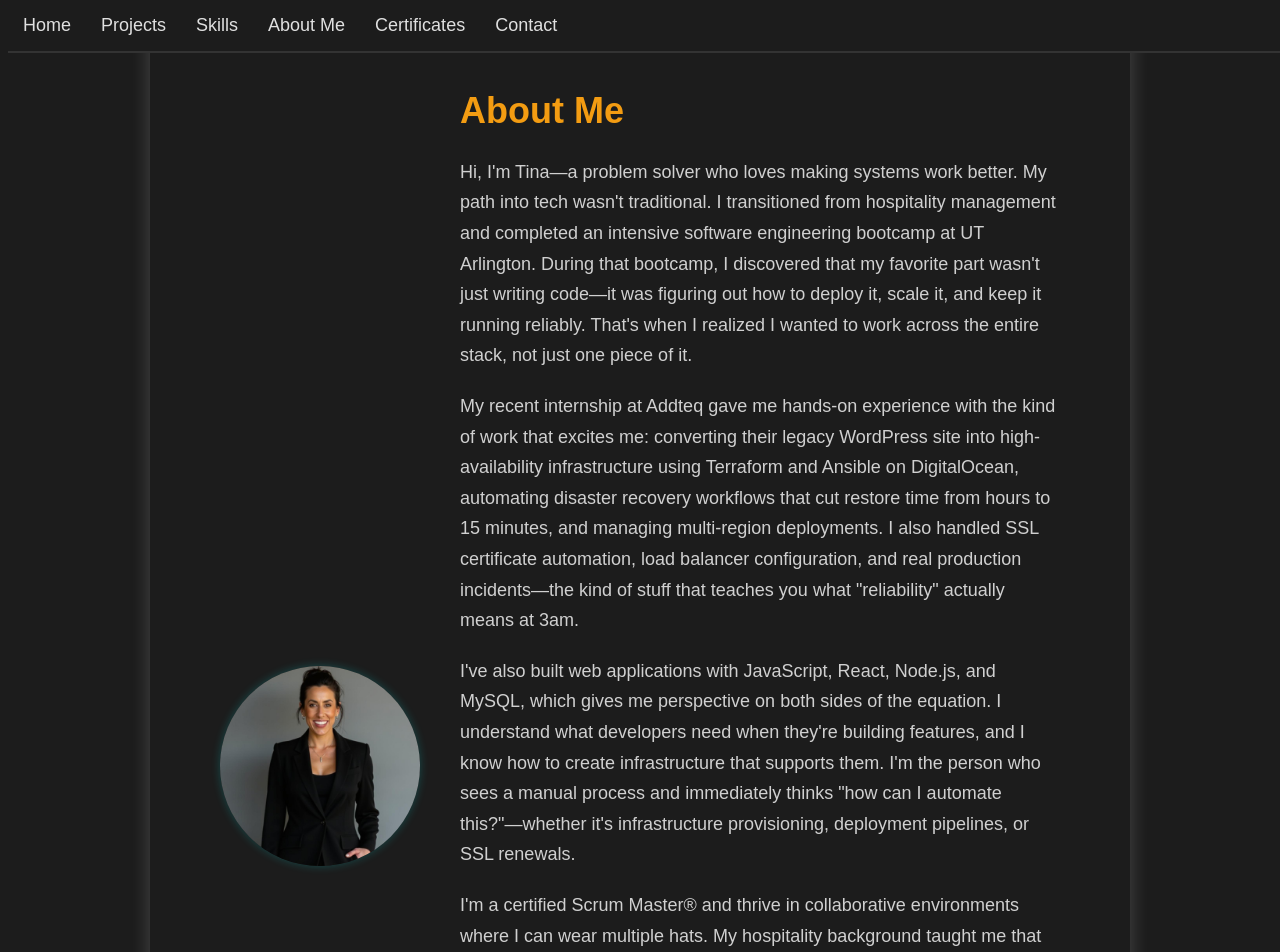
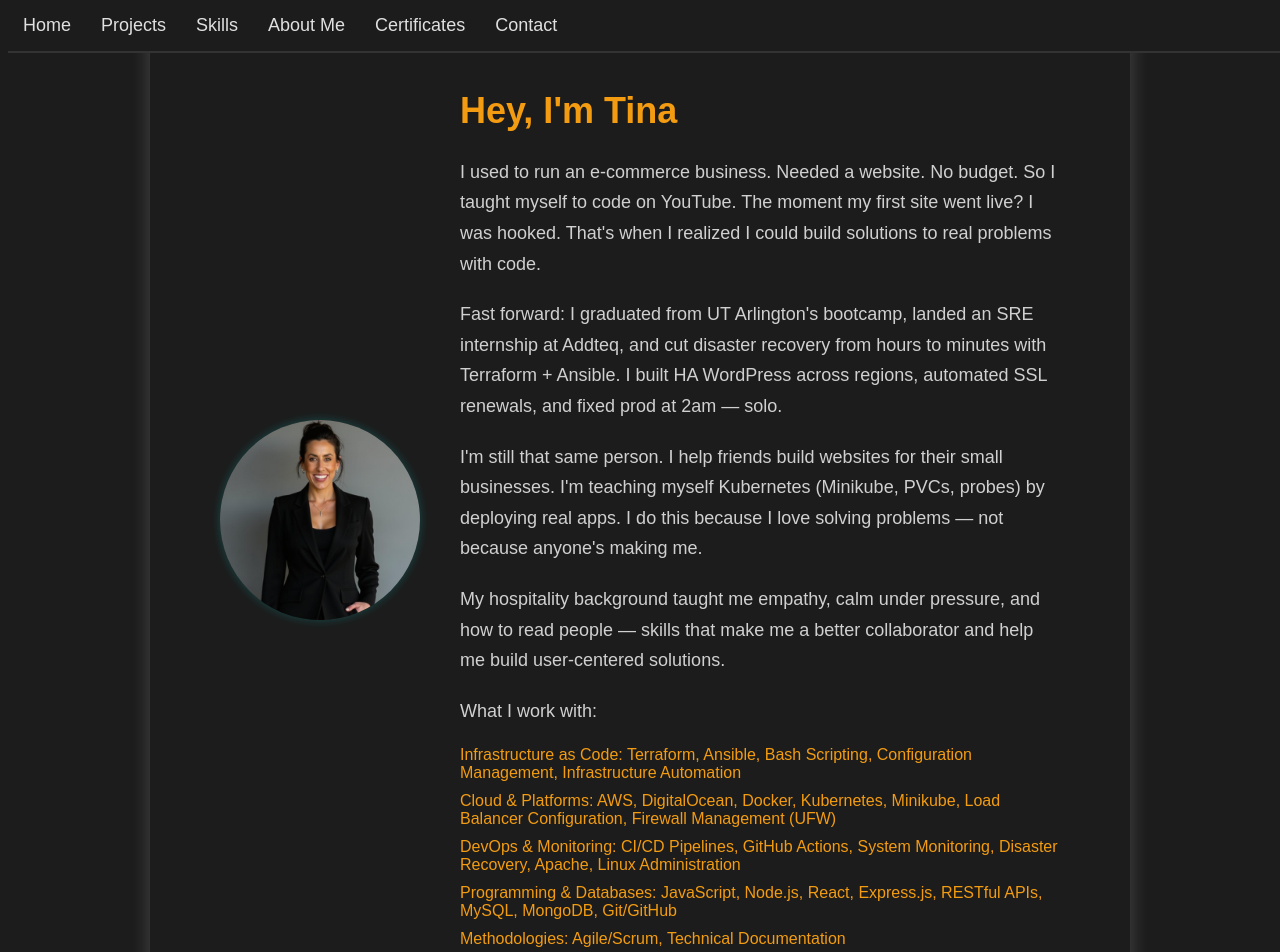
Before and after one commit to Tea-naa/My-Portfolio, a React (Create React App) app: page /about in a window 1280 px wide. Shown: the top 952 px of the page. Built offline with nearby package versions, Linux system fonts and the light colour scheme.

Commit message:
Updated with new project/skills

```diff
--- a/src/components/About.js
+++ b/src/components/About.js
@@ -2,7 +2,7 @@ import React, { useState } from 'react';
 import './about.css';
 import { FontAwesomeIcon } from '@fortawesome/react-fontawesome';
 import { faGithub, faLinkedin } from '@fortawesome/free-brands-svg-icons';
-import profile from '../profile.jpg'
+import profile from '../profile.jpg';
 
 const About = () => {
   const [hoveredButton, setHoveredButton] = useState(null);
@@ -11,59 +11,42 @@ const About = () => {
     <div className="about-container">
       <div className="profile-section">
         <div className="profile-image-container">
-                    <img
-                        src={profile}
-                        alt="Tina Bajwa"
-                        className="profile-image"
-                    />
+          <img src={profile} alt="Tina Bajwa" className="profile-image" />
           <div className="profile-hover">
-                        <p>If it's broken, I'll fix it. If it's manual, I'll automate it.</p>
+            <p>ex-bartender → self-taught coder → SRE at 3am</p>
           </div>
         </div>
+
         <div className="about-content">
-                    <h2 className="about-heading">About Me</h2>
+          <h2 className="about-heading">Hey, I'm Tina</h2>
+
           <p className="about-paragraph">
-                        Hi, I'm Tina—a problem solver who loves making systems work better. My path into tech
-                        wasn't traditional. I transitioned from hospitality management and completed an intensive
-                        software engineering bootcamp at UT Arlington. During that bootcamp, I discovered that my
-                        favorite part wasn't just writing code—it was figuring out how to deploy it, scale it, and
-                        keep it running reliably. That's when I realized I wanted to work across the entire stack,
-                        not just one piece of it.
+            I used to run an e-commerce business. Needed a website. No budget. So I taught myself to code on YouTube.
+            The moment my first site went live? I was hooked. That's when I realized I could build solutions to real problems with code.
           </p>
+
           <p className="about-paragraph">
-                        My recent internship at Addteq gave me hands-on experience with the kind of work that excites
-                        me: converting their legacy WordPress site into high-availability infrastructure using Terraform
-                        and Ansible on DigitalOcean, automating disaster recovery workflows that cut restore time from
-                        hours to 15 minutes, and managing multi-region deployments. I also handled SSL certificate
-                        automation, load balancer configuration, and real production incidents—the kind of stuff that
-                        teaches you what "reliability" actually means at 3am.
+            Fast forward: I graduated from UT Arlington's bootcamp, landed an SRE internship at Addteq, and cut disaster recovery from hours to minutes with Terraform + Ansible.
+            I built HA WordPress across regions, automated SSL renewals, and fixed prod at 2am — solo.
           </p>
+
           <p className="about-paragraph">
-                        I've also built web applications with JavaScript, React, Node.js, and MySQL, which gives me
-                        perspective on both sides of the equation. I understand what developers need when they're
-                        building features, and I know how to create infrastructure that supports them. I'm the person
-                        who sees a manual process and immediately thinks "how can I automate this?"—whether it's
-                        infrastructure provisioning, deployment pipelines, or SSL renewals.
+            I'm still that same person. I help friends build websites for their small businesses. I'm teaching myself Kubernetes (Minikube, PVCs, probes) by deploying real apps.
+            I do this because I love solving problems — not because anyone's making me.
           </p>
+
           <p className="about-paragraph">
-                        I'm a certified Scrum Master® and thrive in collaborative environments where I can wear multiple
-                        hats. My hospitality background taught me that the best solutions come from understanding what
-                        people actually need (not just what they say they need), and my technical skills let me build
-                        those solutions. I'm always looking to learn new things, improve systems, and tackle interesting
-                        challenges—regardless of whether they fall under "development," "operations," or something in between.
+            My hospitality background taught me empathy, calm under pressure, and how to read people — skills that make me a better collaborator and help me build user-centered solutions.
           </p>
 
           <div className="skills-container">
-                        <p className="about-paragraph">
-                            <strong>What I work with:</strong>
-                        </p>
+            <p className="about-paragraph">What I work with:</p>
             <ul className="skills-list">
-                            <li><strong>Infrastructure as Code</strong>: Terraform, Ansible—building repeatable, version-controlled infrastructure</li>
-                            <li><strong>Cloud & DevOps</strong>: AWS, DigitalOcean, Docker, CI/CD pipelines, load balancing, multi-region deployments</li>
-                            <li><strong>Reliability & Operations</strong>: High-availability architecture, disaster recovery automation, system monitoring, incident response</li>
-                            <li><strong>Full-Stack Development</strong>: JavaScript, React, Node.js, Express, MySQL—building scalable web applications</li>
-                            <li><strong>Security & Best Practices</strong>: SSL/TLS management, secure authentication, infrastructure hardening</li>
-                            <li><strong>Collaboration & Process</strong>: Certified Scrum Master®, Agile methodologies, cross-functional teamwork</li>
+              <li>Infrastructure as Code: Terraform, Ansible, Bash Scripting, Configuration Management, Infrastructure Automation</li>
+              <li>Cloud & Platforms: AWS, DigitalOcean, Docker, Kubernetes, Minikube, Load Balancer Configuration, Firewall Management (UFW)</li>
+              <li>DevOps & Monitoring: CI/CD Pipelines, GitHub Actions, System Monitoring, Disaster Recovery, Apache, Linux Administration</li>
+              <li>Programming & Databases: JavaScript, Node.js, React, Express.js, RESTful APIs, MySQL, MongoDB, Git/GitHub</li>
+              <li>Methodologies: Agile/Scrum, Technical Documentation</li>
             </ul>
           </div>
 
@@ -72,6 +55,7 @@ const About = () => {
           </a>
         </div>
       </div>
+
       <div className="social-container">
         <a
           href="https://github.com/Tea-naa"
--- a/src/components/Home.js
+++ b/src/components/Home.js
@@ -29,20 +29,19 @@ const Home = () => {
     Welcome to My Portfolio!
 </h1>
 <p style={styles.paragraph}>
-    I build infrastructure, automate deployments, and create full-stack applications. During my recent
-    internship at Addteq, I automated disaster recovery workflows and converted their legacy infrastructure
-    to a highly available multi-region setup using Terraform and Ansible—cutting environment restore time
-    from hours to 15 minutes.
-</p>
-<p style={styles.paragraph}>
-    Whether it's building web applications with React and Node.js, provisioning cloud infrastructure, or
-    setting up CI/CD pipelines, I focus on solving problems and making systems work better. I like working
-    across the entire stack because understanding both code and infrastructure helps me build things that
-    actually work in production.
-</p>
-<p style={styles.paragraph}>
-    Explore my portfolio to see what I've been working on. 🚀
-</p>
+                    I build <strong>scalable systems</strong> and the <strong>infrastructure to run them</strong>.
+                    At Addteq, I cut disaster recovery from <strong>hours to minutes</strong> using Terraform + Ansible.
+                </p>
+
+                <p style={styles.paragraph}>
+                    From <strong>React + Node.js + MongoDB</strong> full-stack apps to <strong>Docker + Kubernetes</strong> deployments
+                    (Minikube, PVCs, self-healing), I work across the stack to ship things that <em>actually work in production</em>.
+                </p>
+
+                <p style={styles.paragraph}>
+                    Featured: <strong>TipTrack</strong> — a MERN tip tracker with real-time tax logic, deployed on Kubernetes.
+                    <em>See it in Projects →</em>
+                </p>
 
 <Link to="/projects"
     style={{ ...styles.link, ...(isHovered ? styles.linkHover : {}) }}
--- a/src/components/Skills.js
+++ b/src/components/Skills.js
@@ -1,20 +1,19 @@
 import React, { useState } from 'react';
-
 import {
   FaHtml5, FaCss3Alt, FaJs, FaReact, FaNodeJs, FaDatabase,
-    FaDocker, FaAws, FaLinux, FaCloud
+  FaDocker, FaAws, FaLinux, FaCloud, FaGithub
 } from 'react-icons/fa';
 import {
   SiPostman, SiExpress, SiVisualstudiocode, SiBootstrap,
-    SiTerraform, SiAnsible, SiDigitalocean, SiConfluence
+  SiTerraform, SiAnsible, SiDigitalocean, SiConfluence,
+  SiKubernetes, SiMongodb, SiJira
 } from 'react-icons/si';
 import { IoSettingsOutline } from "react-icons/io5";
-
 
 const Skills = () => {
   const [hoveredSkill, setHoveredSkill] = useState(null);
 
-  // 💻 Core Development Stack
+  // Core Development Stack
   const devSkills = [
     { name: 'HTML', icon: <FaHtml5 /> },
     { name: 'CSS', icon: <FaCss3Alt /> },
@@ -23,32 +22,37 @@ const Skills = () => {
     { name: 'Node.js', icon: <FaNodeJs /> },
     { name: 'Express.js', icon: <SiExpress /> },
     { name: 'MySQL', icon: <FaDatabase /> },
+    { name: 'MongoDB Atlas', icon: <SiMongodb /> },
     { name: 'REST APIs', icon: <IoSettingsOutline /> },
     { name: 'Bootstrap', icon: <SiBootstrap /> },
     { name: 'Postman', icon: <SiPostman /> },
     { name: 'VS Code', icon: <SiVisualstudiocode /> },
+    { name: 'Git/GitHub', icon: <FaGithub /> },
   ];
 
-  // ⚙️ DevOps / SRE & Cloud Tools
+  // DevOps / SRE & Cloud Tools
   const devopsSkills = [
     { name: 'AWS', icon: <FaAws /> },
     { name: 'DigitalOcean', icon: <SiDigitalocean /> },
     { name: 'Docker', icon: <FaDocker /> },
+    { name: 'Kubernetes', icon: <SiKubernetes /> },
+    { name: 'Minikube', icon: <SiKubernetes /> },
     { name: 'Terraform', icon: <SiTerraform /> },
     { name: 'Ansible', icon: <SiAnsible /> },
+    { name: 'Load Balancer', icon: <FaCloud /> },
+    { name: 'Firewall (UFW)', icon: <FaLinux /> },
     { name: 'Confluence', icon: <SiConfluence /> },
-        { name: 'Cloud Architecture', icon: <FaCloud /> },
-        { name: 'Bash / Linux Shell', icon: <FaLinux /> },
+    { name: 'Jira', icon: <SiJira /> },
+    { name: 'Bash / Linux', icon: <FaLinux /> },
   ];
 
-
-  // 🧩 Professional / Workflow Skills
+  // Professional / Workflow Skills (from resume)
   const workflowSkills = [
     'Infrastructure as Code (IaC)',
     'High-Availability Architecture',
     'CI/CD Pipeline Automation',
     'Disaster Recovery & Backups',
-    'Monitoring & Alerts (DigitalOcean, CloudWatch)',
+    'Monitoring & Alerts (DigitalOcean)',
     'Agile Development (Scrum)',
     'System Troubleshooting & Root Cause Analysis',
     'Technical Documentation & Runbooks',
@@ -60,7 +64,7 @@ const Skills = () => {
     <div style={styles.container}>
       <h2 style={styles.heading}>Technical Skills</h2>
 
-      {/* Core Development */}
+      {/* Full-Stack Development */}
       <h3 style={styles.subheading}>Full-Stack Development</h3>
       <div style={styles.skills}>
         {devSkills.map((skill, index) => (
@@ -68,9 +72,9 @@ const Skills = () => {
             key={index}
             style={{
               ...styles.skill,
-              ...(hoveredSkill === index ? styles.skillHover : {}),
+              ...(hoveredSkill === `dev-${index}` ? styles.skillHover : {}),
             }}
-            onMouseEnter={() => setHoveredSkill(index)}
+            onMouseEnter={() => setHoveredSkill(`dev-${index}`)}
             onMouseLeave={() => setHoveredSkill(null)}
           >
             {skill.icon}
@@ -87,9 +91,9 @@ const Skills = () => {
             key={index}
             style={{
               ...styles.skill,
-              ...(hoveredSkill === `devops-${index}` ? styles.skillHover : {}),
+              ...(hoveredSkill === `ops-${index}` ? styles.skillHover : {}),
             }}
-            onMouseEnter={() => setHoveredSkill(`devops-${index}`)}
+            onMouseEnter={() => setHoveredSkill(`ops-${index}`)}
             onMouseLeave={() => setHoveredSkill(null)}
           >
             {skill.icon}
@@ -98,7 +102,7 @@ const Skills = () => {
         ))}
       </div>
 
-      {/* Workflow */}
+      {/* Professional Skills */}
       <h3 style={styles.subheading}>Professional Skills</h3>
       <div style={styles.qualitiesContainer}>
         {workflowSkills.map((skill, index) => (
```
Lines whose indentation alone changed are shown as unchanged.
